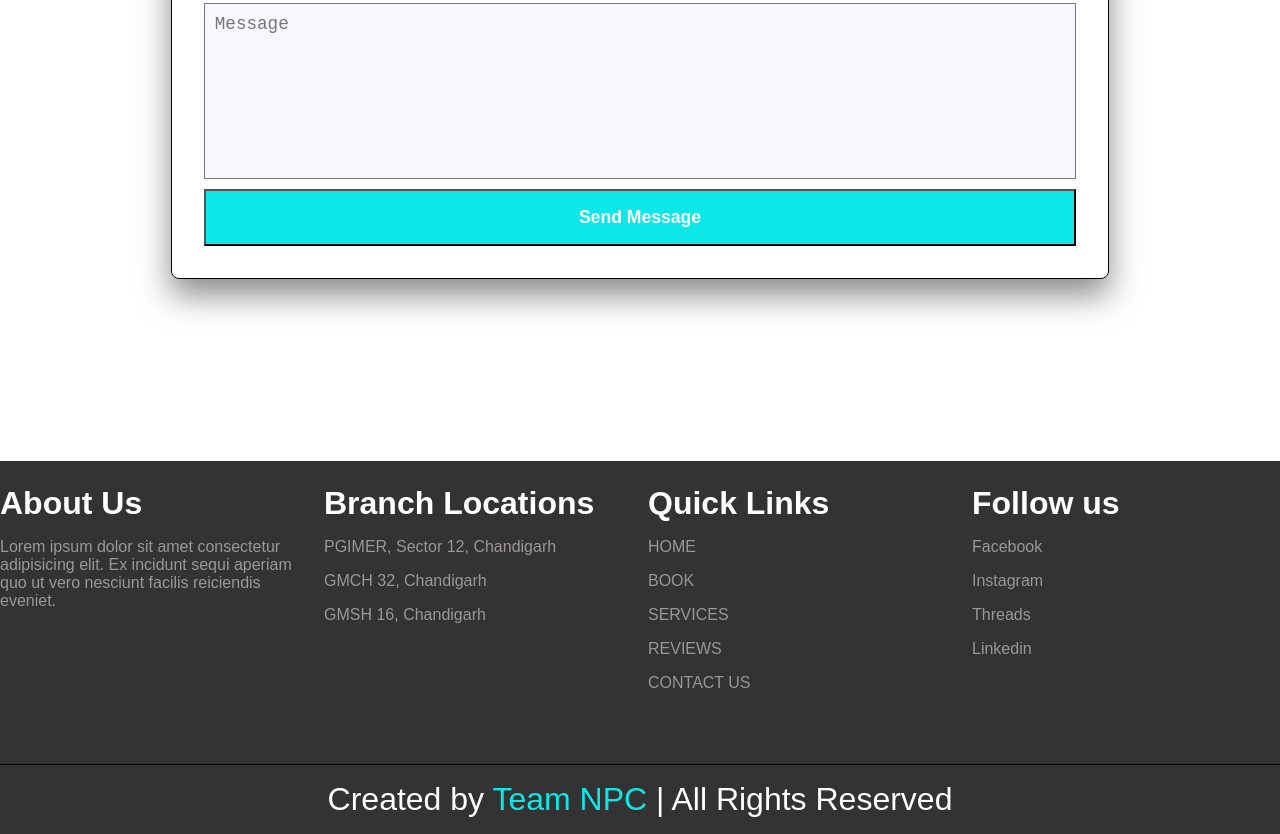
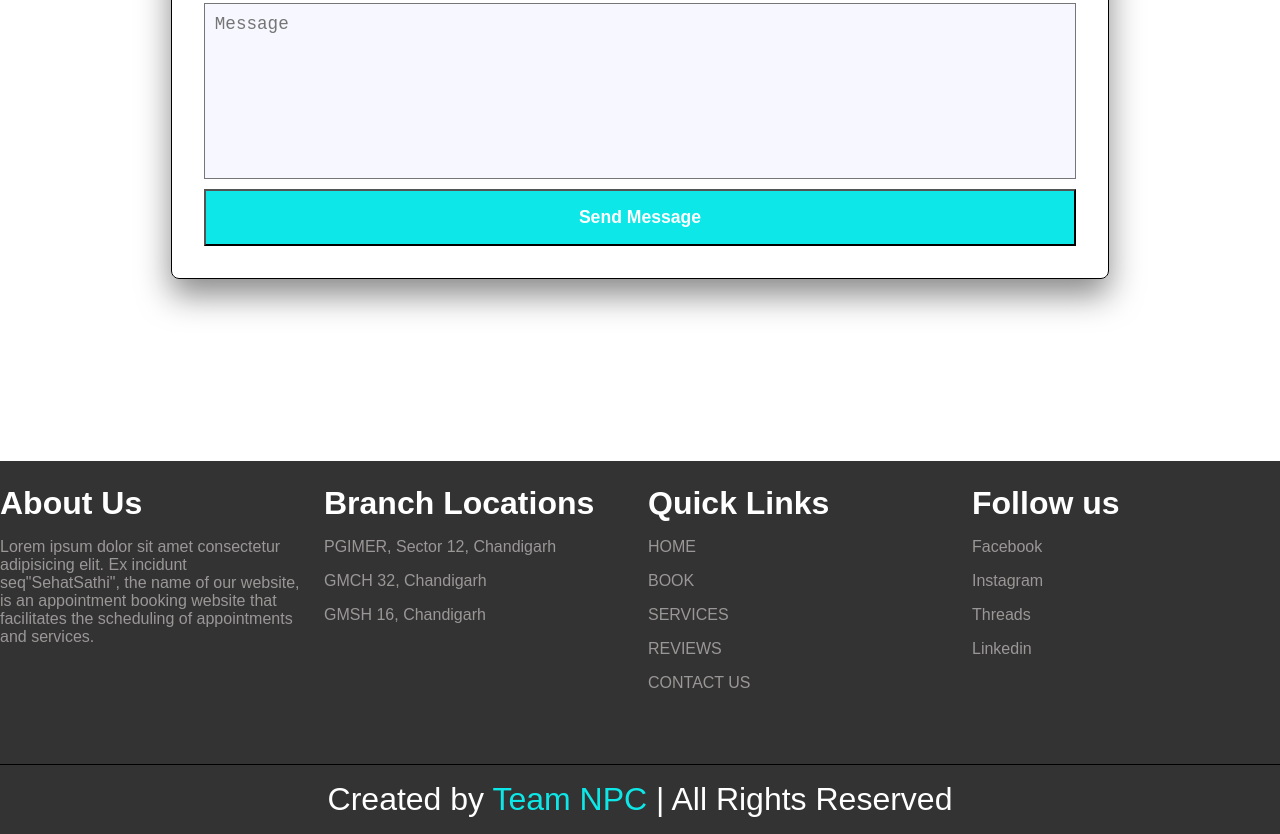
Before and after one commit to a-delicate-balance/Hack-it-out-NPC, a website: page index.html in a window 1280 px wide. Shown: the part 4544-5378 px from the top of the page. Drawn offline with nearby package versions, Linux system fonts and the light colour scheme.

Commit message:
final changes

```diff
--- a/index.html
+++ b/index.html
@@ -293,7 +293,7 @@
         <div class="boxContainer">
             <div class="box">
                 <h3>About Us</h3>
-                <p>Lorem ipsum dolor sit amet consectetur adipisicing elit. Ex incidunt sequi aperiam quo ut vero nesciunt facilis reiciendis eveniet.</p>
+                <p>Lorem ipsum dolor sit amet consectetur adipisicing elit. Ex incidunt seq"SehatSathi", the name of our website, is an appointment booking website  that facilitates the scheduling of appointments and services.</p>
             </div>
             <div class="box">
                 <h3>Branch Locations</h3>
```
